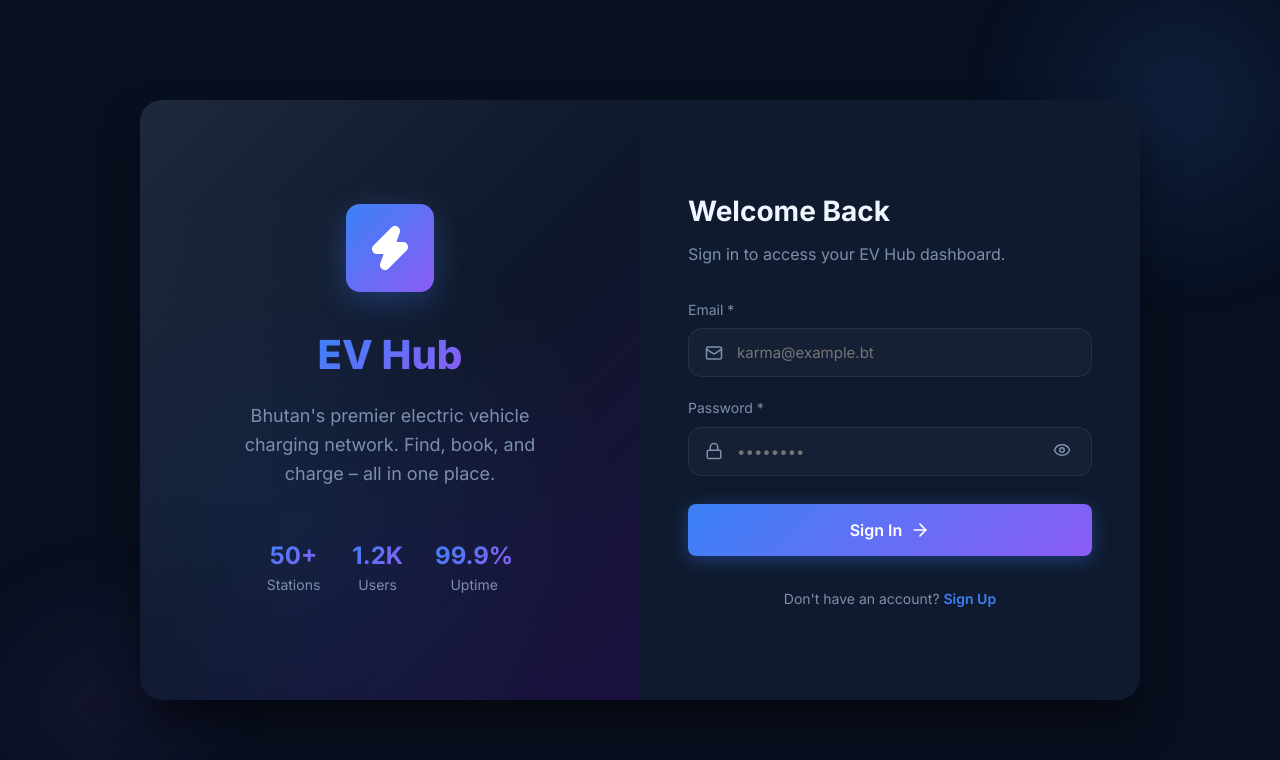
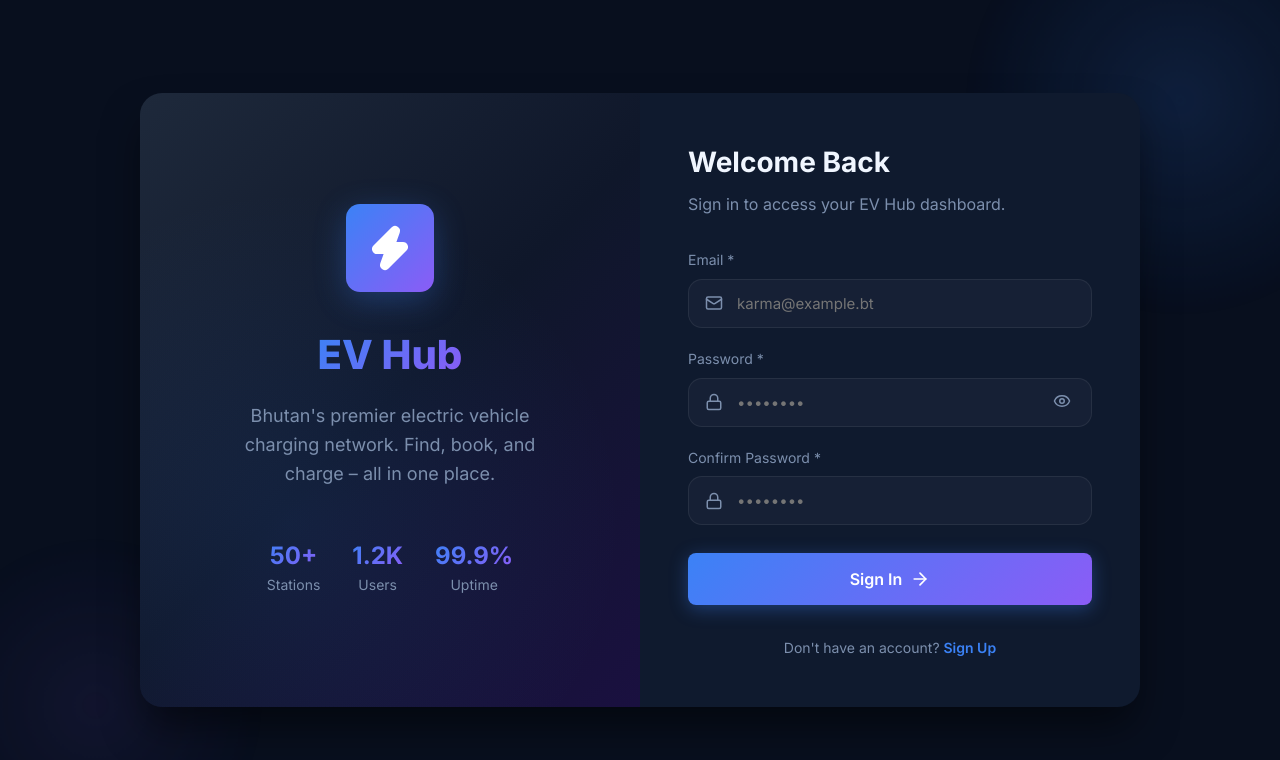
Before and after one commit to 05250201jnec-eng/ev_hub, a React (Vite) app in the folder client/: page /login in a window 1280 px wide. Shown: the top 760 px of the page. Built offline with nearby package versions, Linux system fonts and the light colour scheme; no server answers; the database is empty.

Commit message:
Add Confirm Password to Login and Signup pages

```diff
--- a/client/src/pages/Login.jsx
+++ b/client/src/pages/Login.jsx
@@ -12,7 +12,8 @@ const Login = () => {
     email: '',
     phone: '',
     vehicle: '',
-    password: ''
+    password: '',
+    confirmPassword: ''
   });
   const [loading, setLoading] = useState(false);
   const [error, setError] = useState('');
@@ -29,8 +30,11 @@ const Login = () => {
 
     try {
       if (isLogin) {
-        if (!formData.email || !formData.password) {
+        if (!formData.email || !formData.password || !formData.confirmPassword) {
           throw new Error('Please fill in all fields');
+        }
+        if (formData.password !== formData.confirmPassword) {
+          throw new Error('Passwords do not match');
         }
         const res = await login(formData.email, formData.password);
 
@@ -295,6 +299,38 @@ const Login = () => {
               </div>
             </div>
 
+            <div>
+              <label style={{ display: 'block', marginBottom: '0.5rem', color: 'var(--text-secondary)', fontSize: '0.875rem' }}>
+                Confirm Password *
+              </label>
+              <div style={{
+                display: 'flex',
+                alignItems: 'center',
+                background: 'var(--bg-tertiary)',
+                borderRadius: 'var(--radius-md)',
+                border: '1px solid var(--border-color)',
+                padding: '0 1rem',
+                transition: 'border-color 0.3s'
+              }}>
+                <Lock size={18} color="var(--text-secondary)" />
+                <input
+                  name="confirmPassword"
+                  type={showPassword ? 'text' : 'password'}
+                  placeholder="••••••••"
+                  value={formData.confirmPassword}
+                  onChange={handleChange}
+                  style={{
+                    flex: 1,
+                    padding: '0.875rem',
+                    background: 'transparent',
+                    border: 'none',
+                    color: 'var(--text-primary)',
+                    outline: 'none'
+                  }}
+                />
+              </div>
+            </div>
+
             {!isLogin && (
               <>
                 <div>
--- a/client/src/pages/Signup.jsx
+++ b/client/src/pages/Signup.jsx
@@ -12,7 +12,8 @@ const Signup = () => {
     email: '',
     phone: '',
     vehicle: '',
-    password: ''
+    password: '',
+    confirmPassword: ''
   });
   const [loading, setLoading] = useState(false);
   const [error, setError] = useState('');
@@ -30,6 +31,9 @@ const Signup = () => {
     try {
       if (!formData.name || !formData.email || !formData.password) {
         throw new Error('Please fill in all required fields');
+      }
+      if (formData.password !== formData.confirmPassword) {
+        throw new Error('Passwords do not match');
       }
       await register(formData);
       navigate('/');
@@ -286,6 +290,39 @@ const Signup = () => {
 
             <div>
               <label style={{ display: 'block', marginBottom: '0.5rem', color: 'var(--text-secondary)', fontSize: '0.875rem' }}>
+                Confirm Password *
+              </label>
+              <div style={{
+                display: 'flex',
+                alignItems: 'center',
+                background: 'var(--bg-tertiary)',
+                borderRadius: 'var(--radius-md)',
+                border: '1px solid var(--border-color)',
+                padding: '0 1rem',
+                transition: 'border-color 0.3s'
+              }}>
+                <Lock size={18} color="var(--text-secondary)" />
+                <input
+                  name="confirmPassword"
+                  type={showPassword ? 'text' : 'password'}
+                  placeholder="••••••••"
+                  required
+                  value={formData.confirmPassword}
+                  onChange={handleChange}
+                  style={{
+                    flex: 1,
+                    padding: '0.875rem',
+                    background: 'transparent',
+                    border: 'none',
+                    color: 'var(--text-primary)',
+                    outline: 'none'
+                  }}
+                />
+              </div>
+            </div>
+
+            <div>
+              <label style={{ display: 'block', marginBottom: '0.5rem', color: 'var(--text-secondary)', fontSize: '0.875rem' }}>
                 Phone
               </label>
               <div style={{
```
